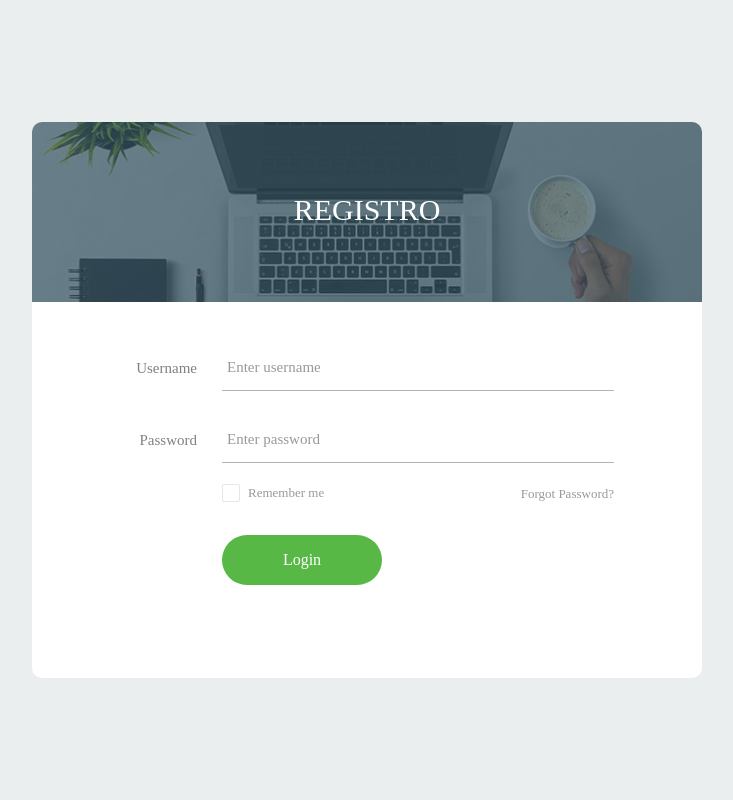
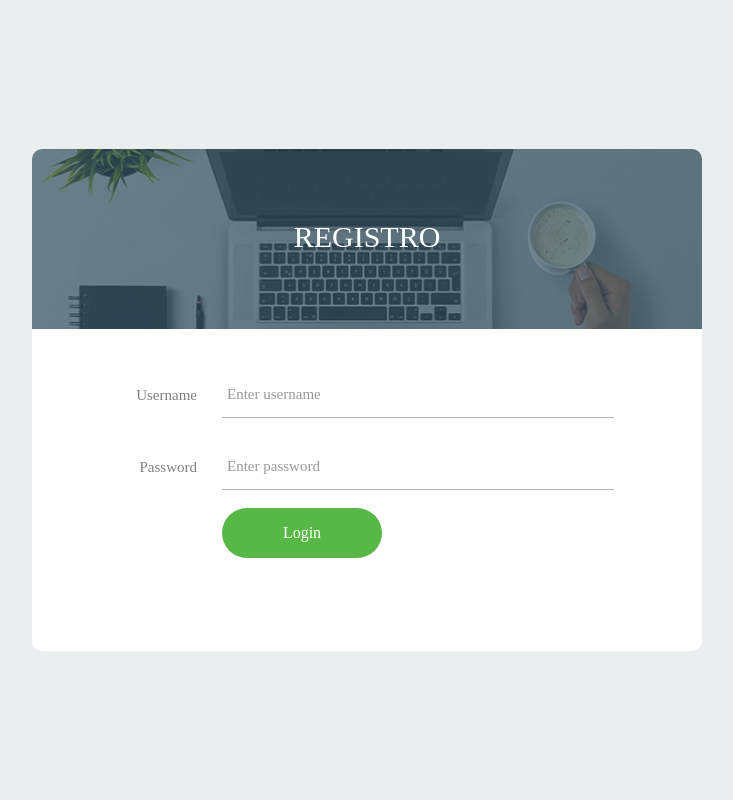
Before and after one commit to marlonmejia/PROYECTO_DBP, a Flask app: template templates/login.html in a window 1280 px wide. Shown: the whole page, without its empty margins (273-1006 px from the left). Run offline with Flask 2, Linux system fonts and the light colour scheme; the template is opened without the code that fills it, so the values that code supplies are empty; some libraries are stand-ins or nearby versions; some web fonts are replaced.

Commit message:
Update login.html

```diff
--- a/templates/login.html
+++ b/templates/login.html
@@ -51,21 +51,6 @@
 						<span class="focus-input100"></span>
 					</div>
 
-					<div class="flex-sb-m w-full p-b-30">
-						<div class="contact100-form-checkbox">
-							<input class="input-checkbox100" id="ckb1" type="checkbox" name="remember-me">
-							<label class="label-checkbox100" for="ckb1">
-								Remember me
-							</label>
-						</div>
-
-						<div>
-							<a href="#" class="txt1">
-								Forgot Password?
-							</a>
-						</div>
-					</div>
-
 					<div class="container-login100-form-btn">
 						<button class="login100-form-btn">
 							Login
```
